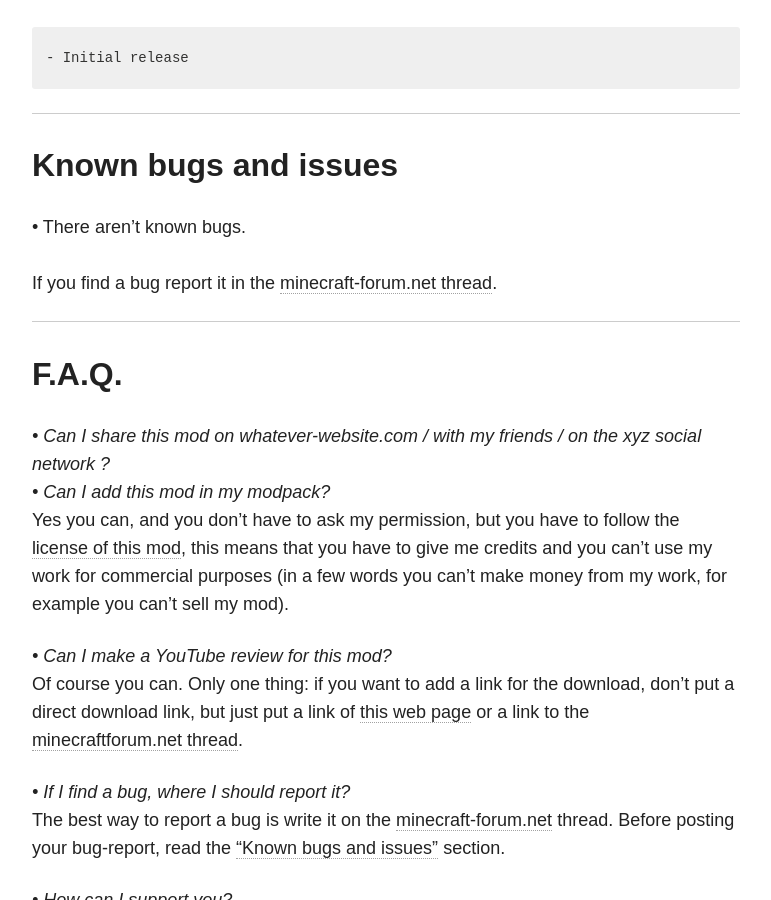
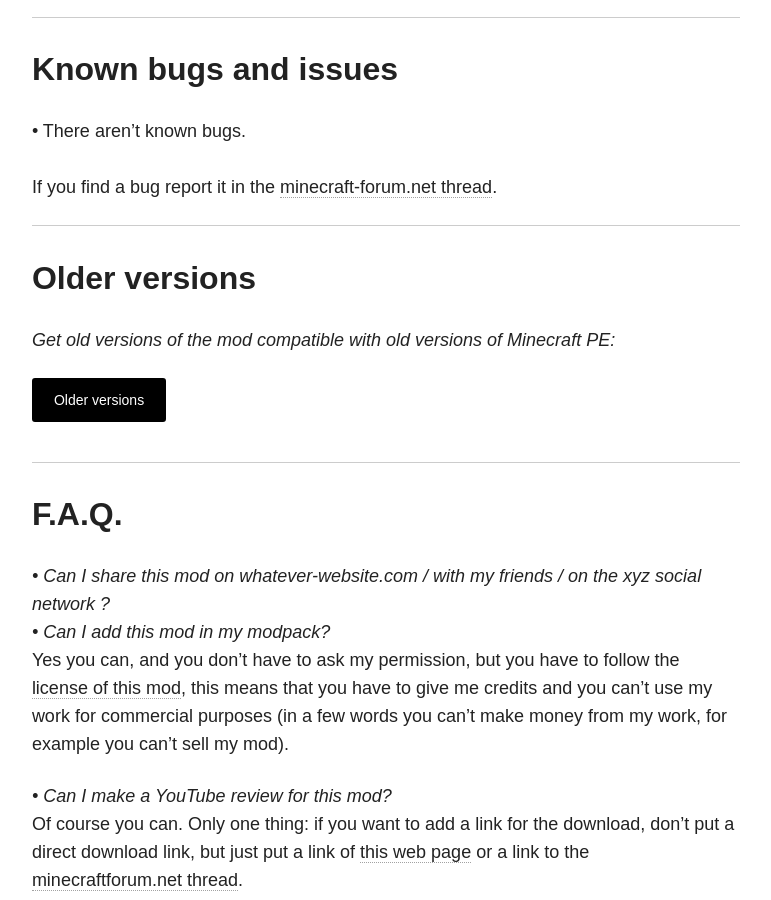
Before and after one commit to Desno365/Desno365.github.io, a Jekyll site: the page built from minecraft/jukebox-mod/index.md, in a window 1280 px wide and 900 px high, scrolled down 4754 px. Shown: the whole window, without its empty margins (254-1025 px from the left). Built offline with Jekyll 4.4.1, drawn with Linux system fonts in a browser that asks for light colours; nearby versions of some CDN libraries; comment, search, counter and statistics services are not loaded; some of the changed text lies outside the part shown.

Commit message:
Move the older versions link in another section

```diff
--- a/minecraft/jukebox-mod/index.md
+++ b/minecraft/jukebox-mod/index.md
@@ -58,9 +58,7 @@ comments: true
 {: .table}
 
 • Remember to read the "Installation instructions" section before downloading.
-<br><br>
-<i>Support with older Minecraft Pocket Edition versions:</i><br>
-<a href="{{ site.url }}/minecraft/jukebox-mod/older-versions" class="btn" style="margin-top:4px;">Older versions</a>
+<br>
 
 {% include ad-content.html %}
 
@@ -124,6 +122,14 @@ If you find a bug report it in the [minecraft-forum.net thread][thread].
 
 ---
 
+## Older versions
+
+<i>Get old versions of the mod compatible with old versions of Minecraft PE:</i>
+
+<div markdown="0"><a href="{{ site.url }}/minecraft/jukebox-mod/older-versions" class="btn">Older versions</a></div>
+
+---
+
 ## F.A.Q.
 
 *• Can I share this mod on whatever-website.com / with my friends / on the xyz social network ?*<br>
```
Also changed, not shown: minecraft/desnoguns-mod/index.md (+9 -3 lines), minecraft/portal2-mod/index.md (+9 -3 lines).
